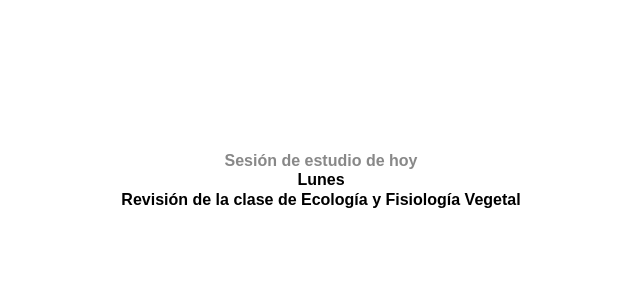
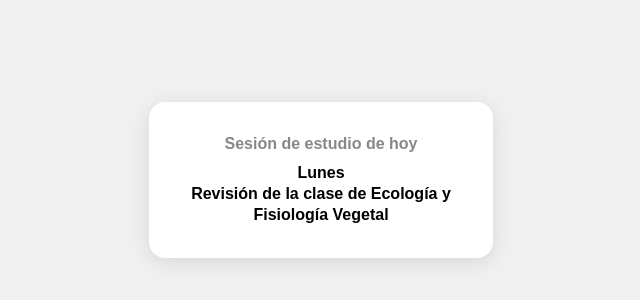
Before and after one commit to karenanayav/notion-widget, a plain HTML site: page public/index.html in a window 1280 px wide. Shown: the part 220-520 px from the top of the page, without its empty margins (319-959 px from the left). Drawn offline with Linux system fonts and the light colour scheme.

Commit message:
Update index.html

```diff
--- a/public/index.html
+++ b/public/index.html
@@ -6,32 +6,37 @@
   <style>
     body {
       font-family: sans-serif;
-      background: #FFFFFF;
-      border-radius: 12px;
+      background: #f0f0f0;
       height: 100vh;
       margin: 0;
       display: flex;
       justify-content: center;
       align-items: center;
-      text-align: center;
     }
 
-    .container {
+    .card {
+      background: #ffffff;
+      padding: 2em;
+      border-radius: 16px;
+      box-shadow: 0 4px 20px rgba(0, 0, 0, 0.1);
+      width: 280px;
+      text-align: center;
       font-weight: bold;
-      line-height: 1.2; /* menos espacio entre líneas */
+      line-height: 1.3;
     }
 
     .titulo {
       color: #888888;
+      margin-bottom: 0.5em;
     }
 
     .tarea {
-      white-space: pre-line; /* permite saltos de línea */
+      white-space: pre-line;
     }
   </style>
 </head>
 <body>
-  <div class="container">
+  <div class="card">
     <div class="titulo">Sesión de estudio de hoy</div>
     <div class="tarea" id="tarea">Cargando...</div>
   </div>
```
